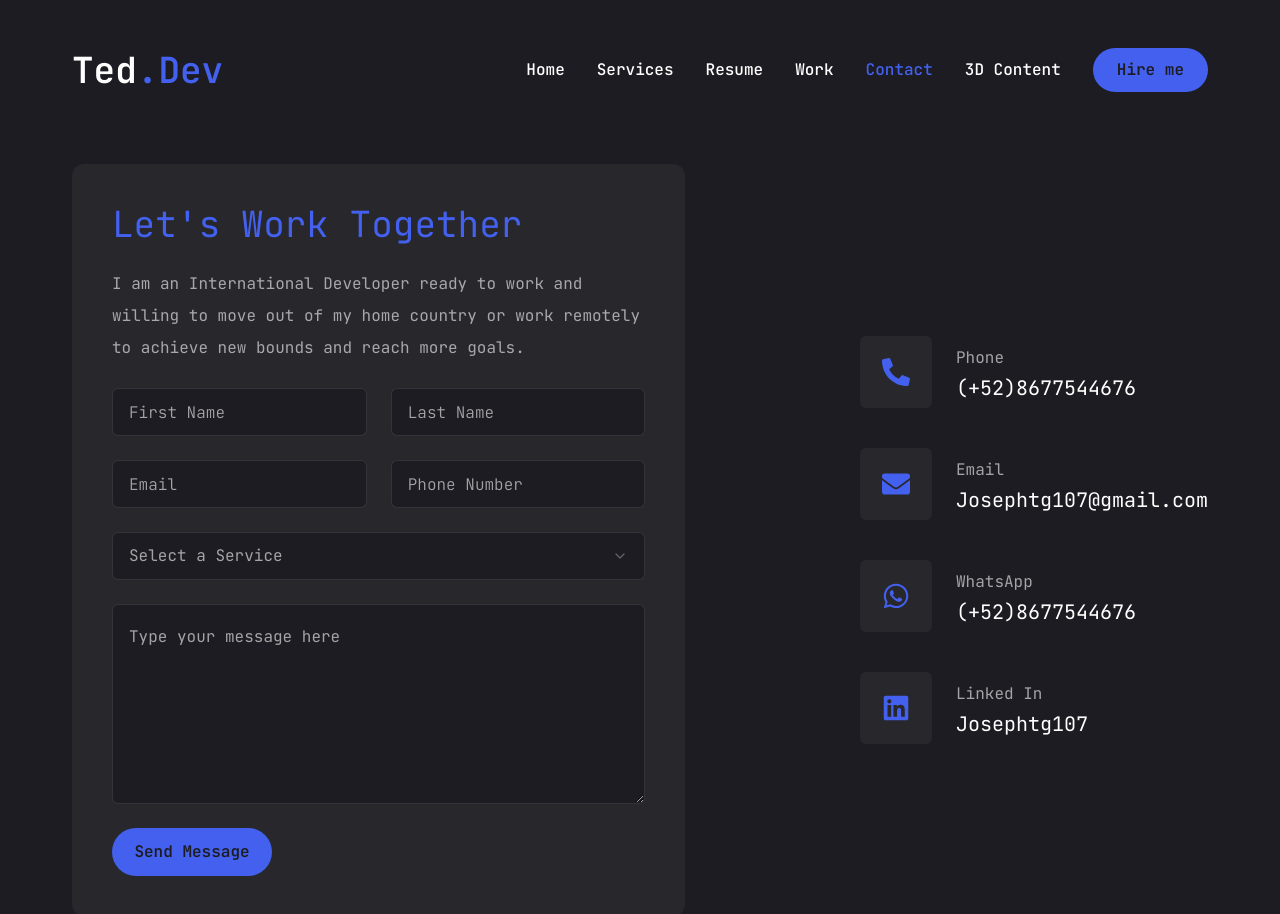
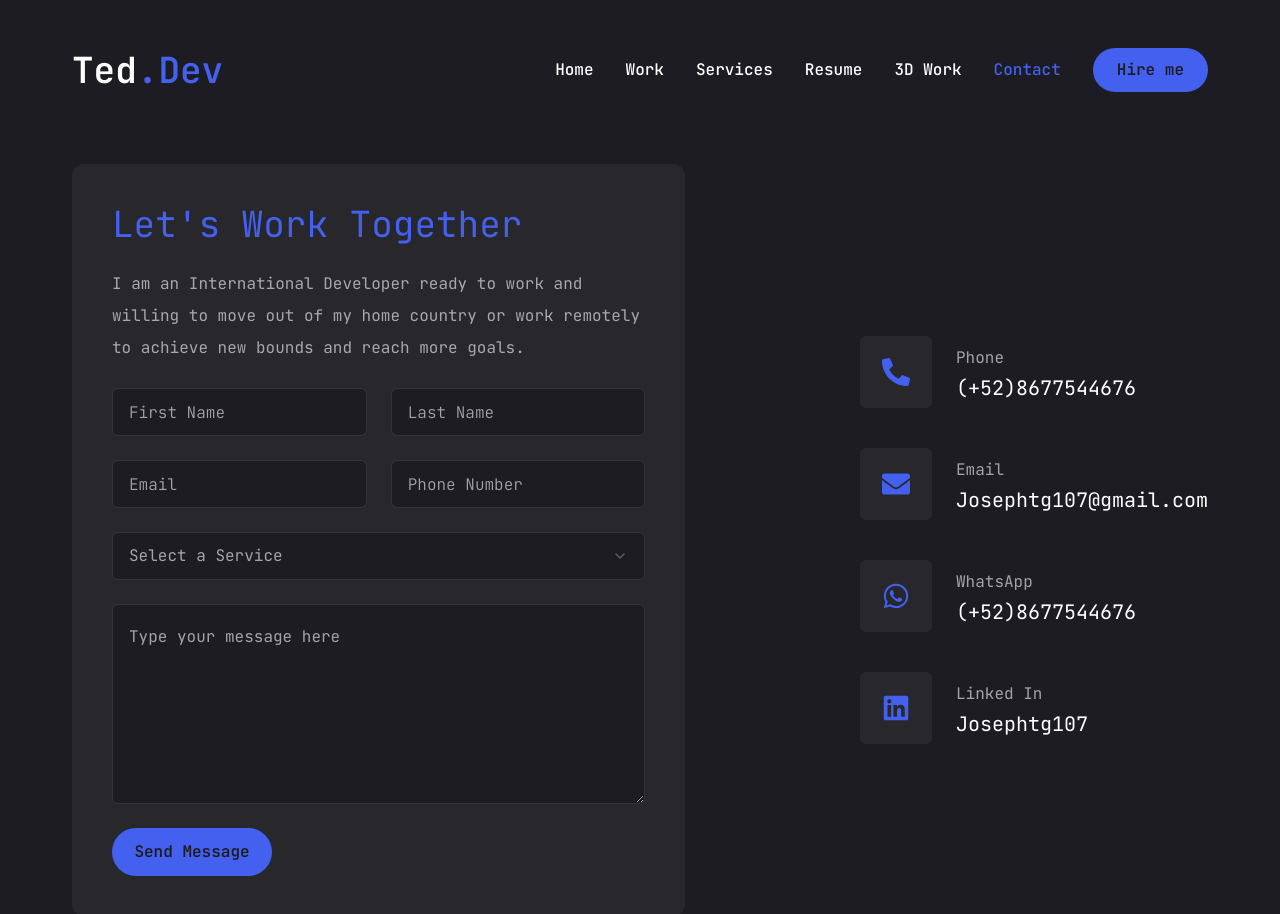
Before and after one commit to Josephtg107/Ted-Portfolio, a Next.js app in the folder ted-portfolio/: page /contact in a window 1280 px wide. Shown: the top 914 px of the page. Built offline with nearby package versions, Linux system fonts and the light colour scheme.

Commit message:
[Clean] Changed link hierarchy

```diff
--- a/ted-portfolio/app/layout.jsx
+++ b/ted-portfolio/app/layout.jsx
@@ -13,8 +13,8 @@ const JetbrainsMono = JetBrains_Mono({
  });
 
 export const metadata = {
-  title: "Create Next App",
-  description: "Generated by create next app",
+  title: "Ted.Dev",
+  description: "José García's Portfolio",
 };
 
 export default function RootLayout({ children }) {
--- a/ted-portfolio/components/Nav.jsx
+++ b/ted-portfolio/components/Nav.jsx
@@ -9,6 +9,10 @@ const links = [
         path: "/"
     },
     {
+        name: "work",
+        path: "/work"
+    },
+    {
         name: "services",
         path: "/services"
     },
@@ -17,16 +21,12 @@ const links = [
         path: "/resume"
     },
     {
-        name: "work",
-        path: "/work"
+        name: "3D work",
+        path: "/threeD"
     },
     {
         name: "contact",
         path: "/contact"
-    },
-    {
-        name: "3D content",
-        path: "/threeD"
     },
 ];
 
```
